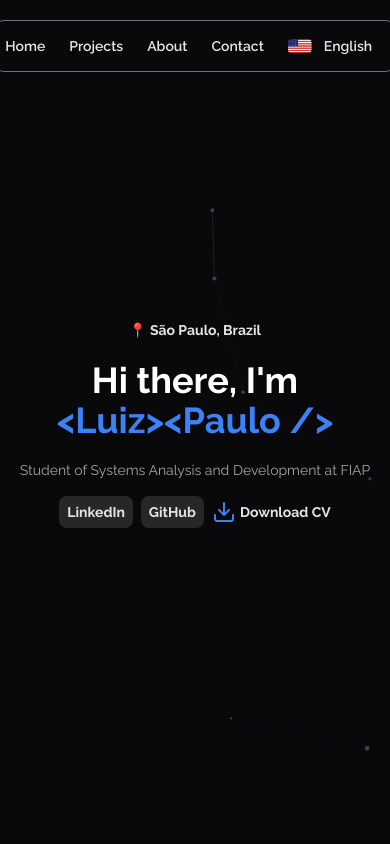
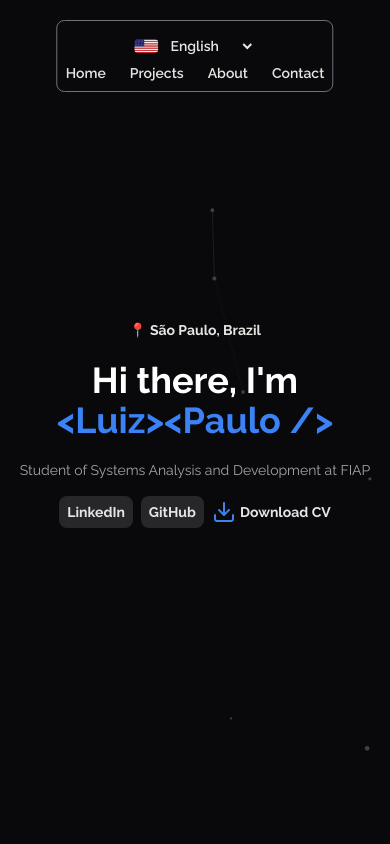
Before and after one commit to luizpaulo73/portfolio-2.0, a Next.js app in the folder portfolio/: page /en in a window 390 px wide. Shown: the top 844 px of the page. Built offline with nearby package versions, Linux system fonts and the light colour scheme.

Commit message:
inconsistencia de tamanho das sections e footer resolvidos

```diff
--- a/portfolio/src/components/Footer/Footer.tsx
+++ b/portfolio/src/components/Footer/Footer.tsx
@@ -9,7 +9,7 @@ export default function Footer() {
   const t = useTranslations("Footer")
 
   return (
-    <footer className="z-10 relative bg-zinc-950 pt-20 flex flex-col items-center" id="contact">
+    <footer className="z-10 relative bg-zinc-950 pt-20 flex flex-col items-center px-2" id="contact">
         <div className="container border flex flex-col sm:flex-row sm:items-center gap-5 justify-between bg-[#1A1A1A] border-t-zinc-600 border-r-zinc-600 border-l-zinc-600 border-b-transparent py-4 px-2 sm:px-4 rounded-lg max-w-5xl">
             <div>
               <h2 className="text-stone-200 text-2xl font-bold">{t("contact")}</h2>
--- a/portfolio/src/components/Header/Header.tsx
+++ b/portfolio/src/components/Header/Header.tsx
@@ -7,7 +7,7 @@ export default function Header() {
 
   return (
     <header className="bg-zinc-950 absolute right-1/2 translate-x-1/2 flex justify-center max-w-fit mx-auto p-2 sm:p-4 text-sm text-stone-200 border border-zinc-500 rounded-lg mt-5 sm:mt-10 z-20">
-      <nav className="container mx-auto flex justify-center items-center gap-6">
+      <nav className="container mx-auto flex flex-col-reverse sm:flex-row sm:gap-6 justify-center items-center">
           <ul className="flex justify-center items-center gap-6 font-semibold">
             <li><Link className="hover:text-blue-500 duration-300" href={"/"}>{t("home")}</Link></li>
             <li><Link className="hover:text-blue-500 duration-300" href={"/#projects"}>{t("projects")}</Link></li>
--- a/portfolio/src/components/Projects/Projects.tsx
+++ b/portfolio/src/components/Projects/Projects.tsx
@@ -21,7 +21,7 @@ export default function Projects() {
                 <h2 className='text-stone-200 font-bold text-2xl md:text-3xl xl:text-4xl my-4'>{t("title")}</h2>
                 <div className="grid grid-cols-1 lg:grid-cols-2 gap-3 lg:gap-5">
                     {projects.map((info) => (
-                        <div onClick={() => (router.push(`/${locale}/project/${info.urlName}`))} key={info.id} className="mx-auto bg-[#1A1A1A] flex flex-col items-center w-full p-4 rounded-lg border border-zinc-600 hover:border-blue-500 duration-300 cursor-pointer">
+                        <div onClick={() => (router.push(`/${locale}/project/${info.urlName}`))} key={info.id} className="mx-auto bg-[#1A1A1A] flex flex-col justify-around items-center w-full p-4 rounded-lg border border-zinc-600 hover:border-blue-500 duration-300 cursor-pointer">
                             <Image src={info.image} alt={info.name} className="w-11/12 max-w-72 mb-4"/>
                             <Link href={`/${locale}/project/${info.urlName}`} className='text-stone-200 text-left w-full font-bold text-lg md:text-2xl flex gap-2 items-center'><p>{info.name}</p><Image src={externalLink} alt="Link" className="h-4 md:h-5 w-auto"/></Link>
                             <p className="text-stone-200/70 text-left w-full text-sm md:text-base">{locale == 'en' ? info.descriptionEn : info.descriptionPt}</p>
```
